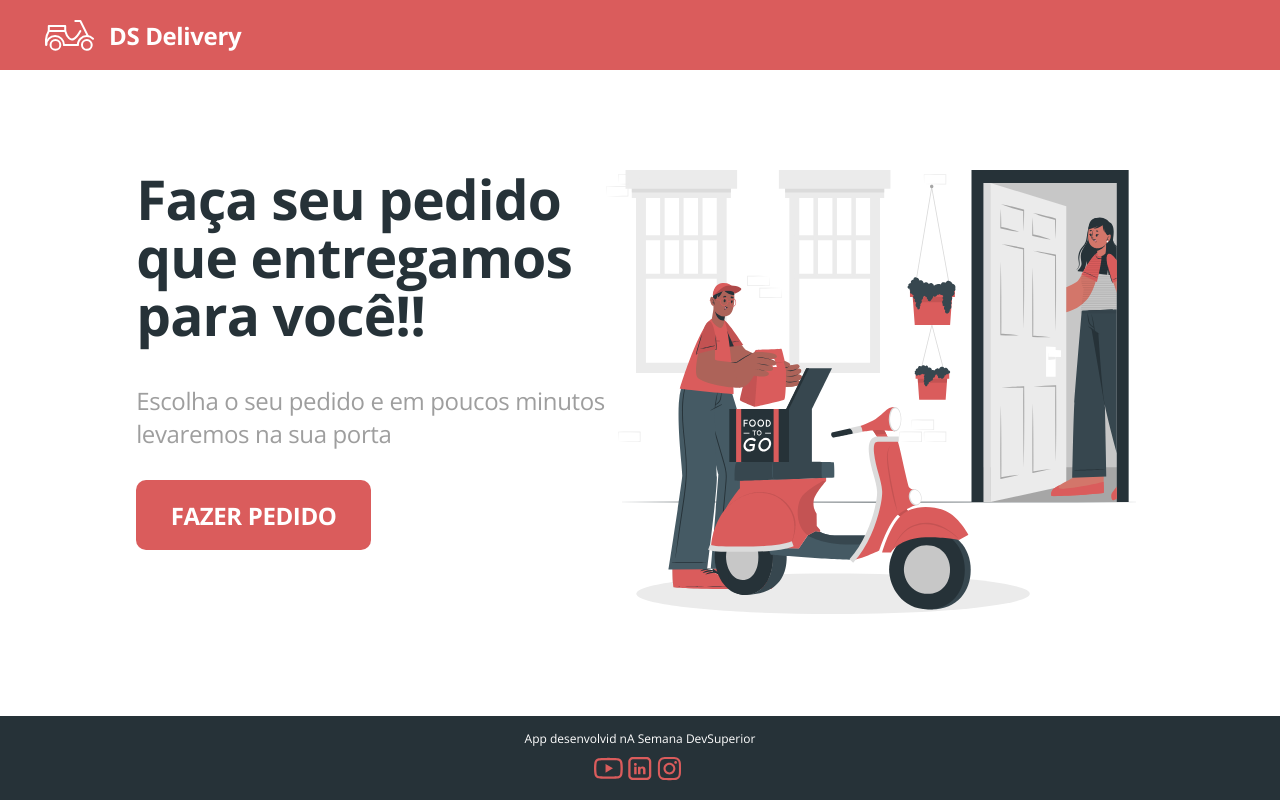
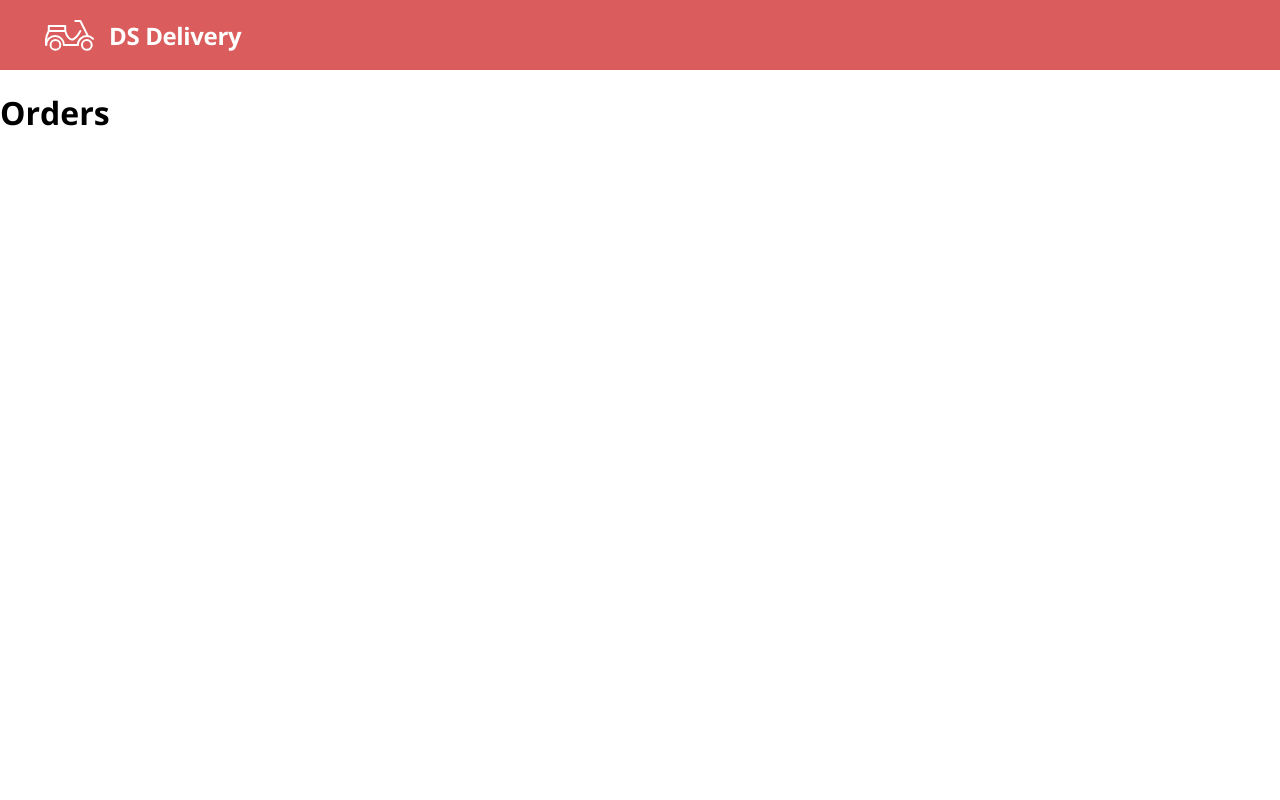
Before and after one commit to carolfons/ds-delivery, a React (Create React App) app in the folder front-web/: page /orders in a window 1280 px wide. Built offline with nearby package versions, Linux system fonts and the light colour scheme.

Commit message:
Navigation

```diff
--- a/front-web/package.json
+++ b/front-web/package.json
@@ -10,8 +10,10 @@
     "@types/node": "^12.19.12",
     "@types/react": "^16.14.2",
     "@types/react-dom": "^16.9.10",
+    "@types/react-router-dom": "^5.1.7",
     "react": "^17.0.1",
     "react-dom": "^17.0.1",
+    "react-router-dom": "^5.2.0",
     "react-scripts": "4.0.1",
     "typescript": "^4.1.3",
     "web-vitals": "^0.2.4"
--- a/front-web/src/App.tsx
+++ b/front-web/src/App.tsx
@@ -1,15 +1,11 @@
 import React from 'react';
 import './App.css';
 import Navbar from './NavBar';
-import Home from './Home';
+import Routes from './Routes';
 
 function App() {
   return (
-    <>
-     <Navbar/>
-     <Home/>
-
-    </>
+      <Routes/>
   );
 }
 
--- a/front-web/src/Home/index.tsx
+++ b/front-web/src/Home/index.tsx
@@ -1,6 +1,7 @@
 import React from 'react';
 import './styles.css';
 import {ReactComponent as MainImage} from './main.svg'
+import {Link} from 'react-router-dom';
 import Footer from '../Footer';
 
 
@@ -16,8 +17,8 @@
           <h3 className = "home-subtitle">Escolha o seu pedido e em poucos minutos<br/>
             levaremos na sua porta
           </h3>
-          <a href = "orders" className = "home-btn-order">FAZER PEDIDO
-          </a>
+          <Link to = "/orders" className = "home-btn-order">FAZER PEDIDO
+          </Link>
         </div>
         <div className="home-image">
           <MainImage/>
--- a/front-web/src/NavBar/index.tsx
+++ b/front-web/src/NavBar/index.tsx
@@ -1,12 +1,13 @@
 import React from 'react';
 import './styles.css';
 import {ReactComponent as Logo} from "./logo.svg";
+import {Link} from 'react-router-dom';
 
 function Navbar(){
   return(
     <nav className = "main-navbar" >
       <Logo/>
-    <a href = "home" className = "logo-text">DS Delivery</a>
+    <Link to = "/" className = "logo-text">DS Delivery</Link>
 
     </nav>
   )
--- /dev/null
+++ b/front-web/src/Orders/index.tsx
@@ -0,0 +1,12 @@
+import React from 'react';
+import './styles.css';
+
+function Orders(){
+  return(
+    <div>
+      <h1>Orders</h1>
+    </div>
+  );
+}
+
+export default Orders;
--- /dev/null
+++ b/front-web/src/Routes.tsx
@@ -0,0 +1,20 @@
+import { BrowserRouter, Switch, Route } from "react-router-dom"
+import Orders from "./Orders"
+import Home from "./Home"
+import Navbar from "./NavBar"
+function Routes(){
+  return(
+    <BrowserRouter>
+    <Navbar/>
+    <Switch>
+      <Route path= "/orders">
+        <Orders/>
+      </Route>
+      <Route path = "/">
+        <Home/>
+      </Route>
+    </Switch>
+    </BrowserRouter>
+  )
+}
+export default Routes
```
Also changed, not shown: front-web/src/Orders/styles.css (added), 1 other file (tests, documents, lock files or other folders).
